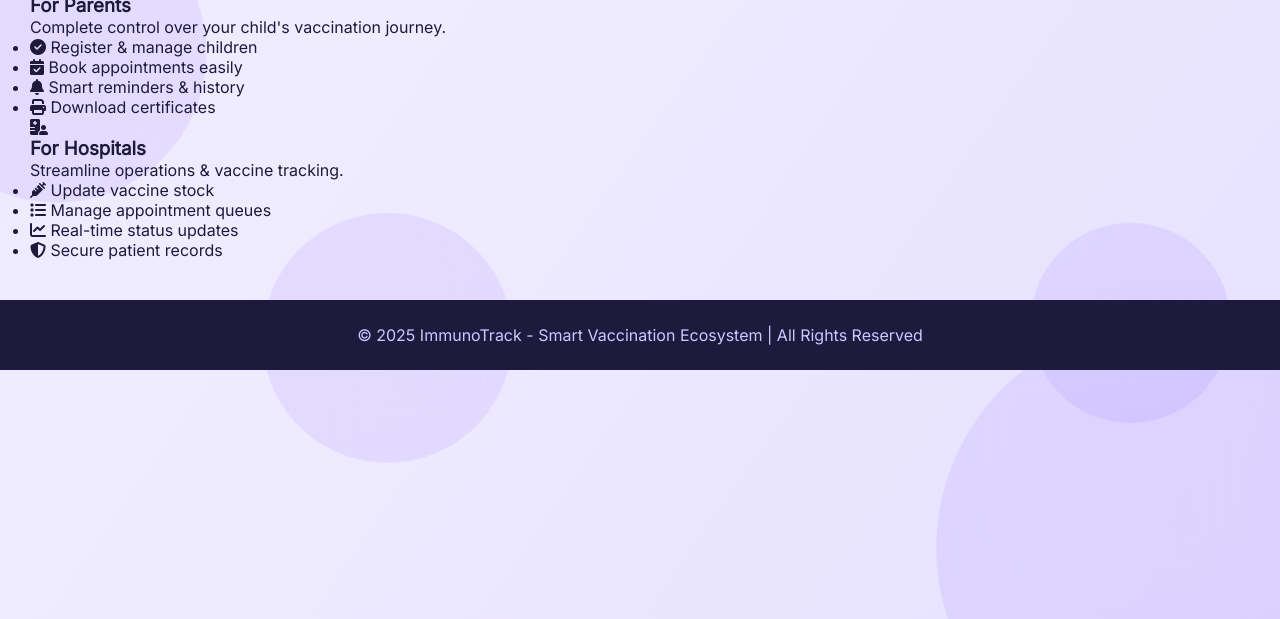
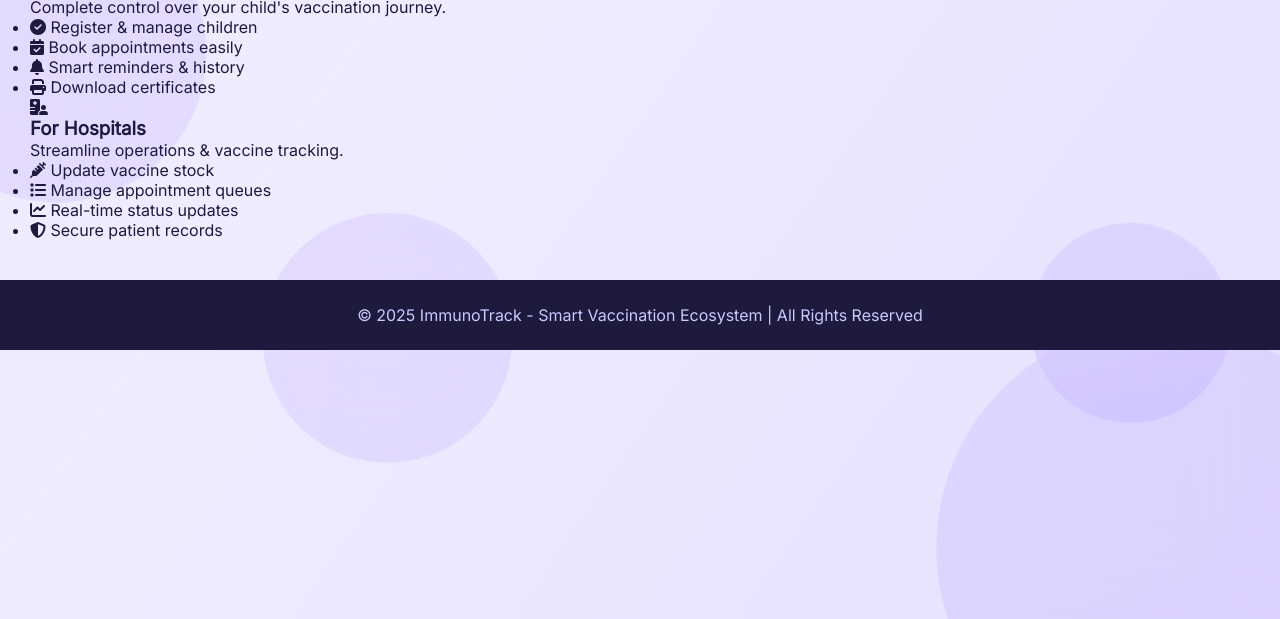
Before and after one commit to hafidhaarooj1267/Full-Stack-Development-Project-Evaccination-system-, a plain HTML site: page services.html in a window 1280 px wide. Shown: the part 181-800 px from the top of the page. Drawn offline with Linux system fonts and the light colour scheme.

Commit message:
Update services.html

```diff
--- a/services.html
+++ b/services.html
@@ -7,7 +7,7 @@
     <link href="https://fonts.googleapis.com/css2?family=Inter:opsz,wght@14..32,300;400;500;600;700;800&display=swap" rel="stylesheet">
     <link rel="stylesheet" href="https://cdnjs.cloudflare.com/ajax/libs/font-awesome/6.4.0/css/all.min.css">
 
-    </style>  <link rel="stylesheet" href="css/frontend.css"> -->
+  <link rel="stylesheet" href="css/frontend.css">
 </head>
 <body>
 <nav class="navbar">
```
